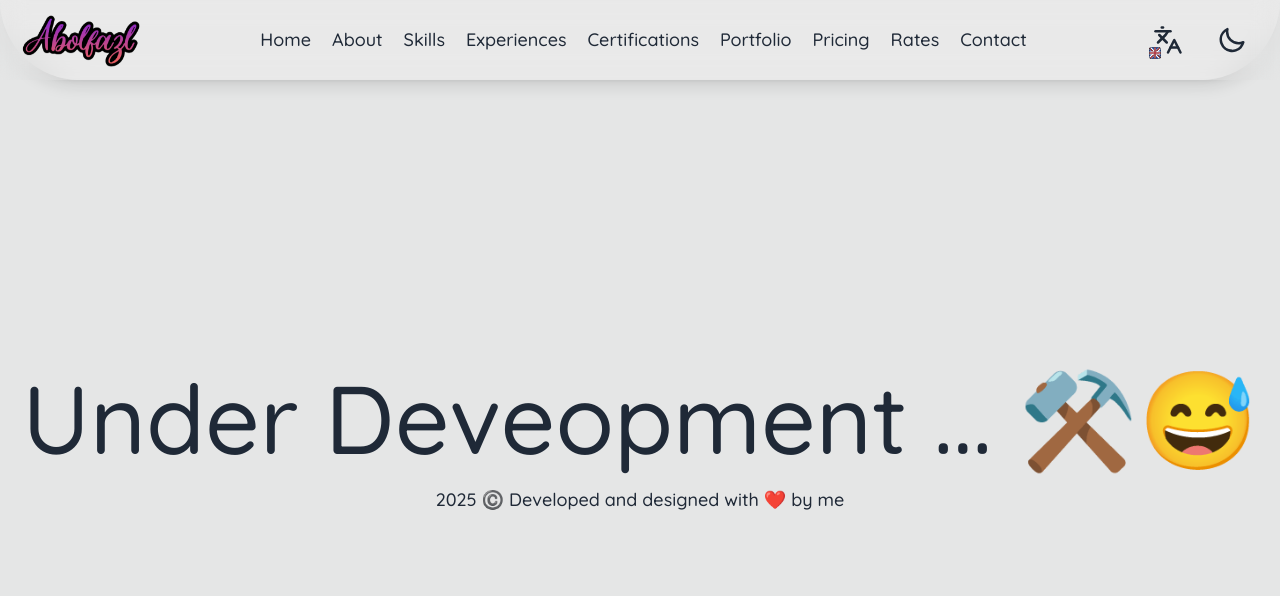
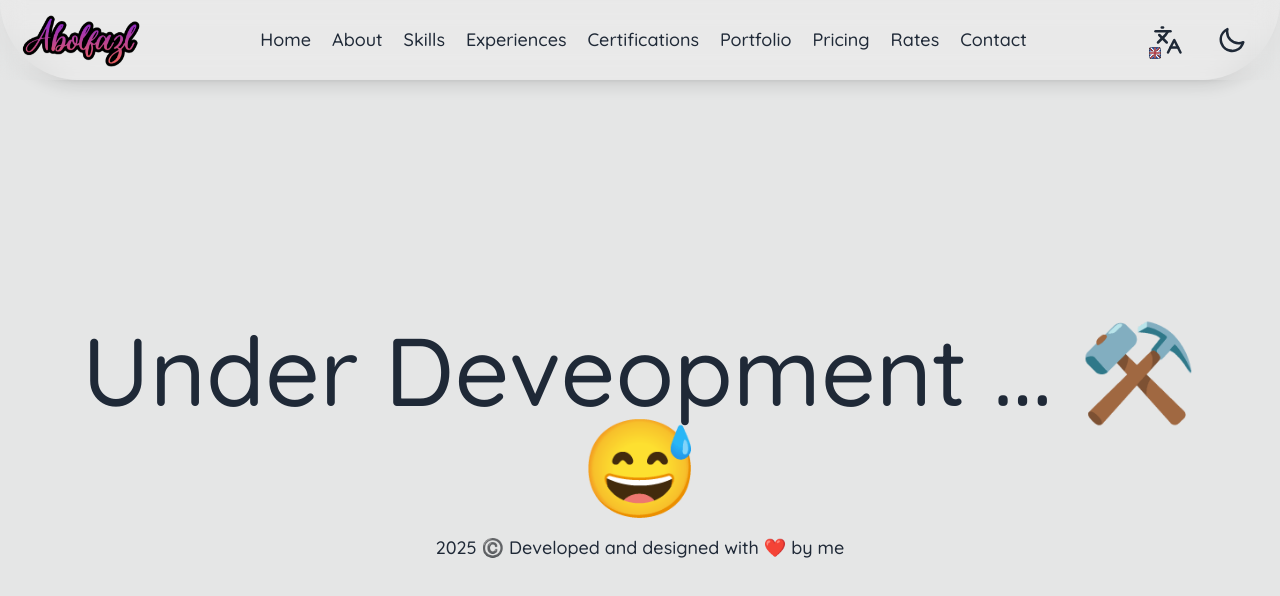
Before and after one commit to abolraj/me-react, a React (Vite) app: page /contact in a window 1280 px wide. Shown: the top 596 px of the page. Built offline with nearby package versions, Linux system fonts and the light colour scheme.

Commit message:
fix(layouts/MainLayout): Add overflow hidden

```diff
--- a/src/layouts/MainLayout.jsx
+++ b/src/layouts/MainLayout.jsx
@@ -6,9 +6,9 @@ export default function MainLayout({
 }) {
 
     return (
-        <div className="p-2">
+        <div className="p-2 overflow-hidden">
             <Header />
-            <main className="text-base-300 box-border pt-12 sm:pt-20">
+            <main className="text-base-300 box-border pt-12 px-4 md:px-6 sm:pt-20">
                 {children}
             </main>
             <Footer />
```
